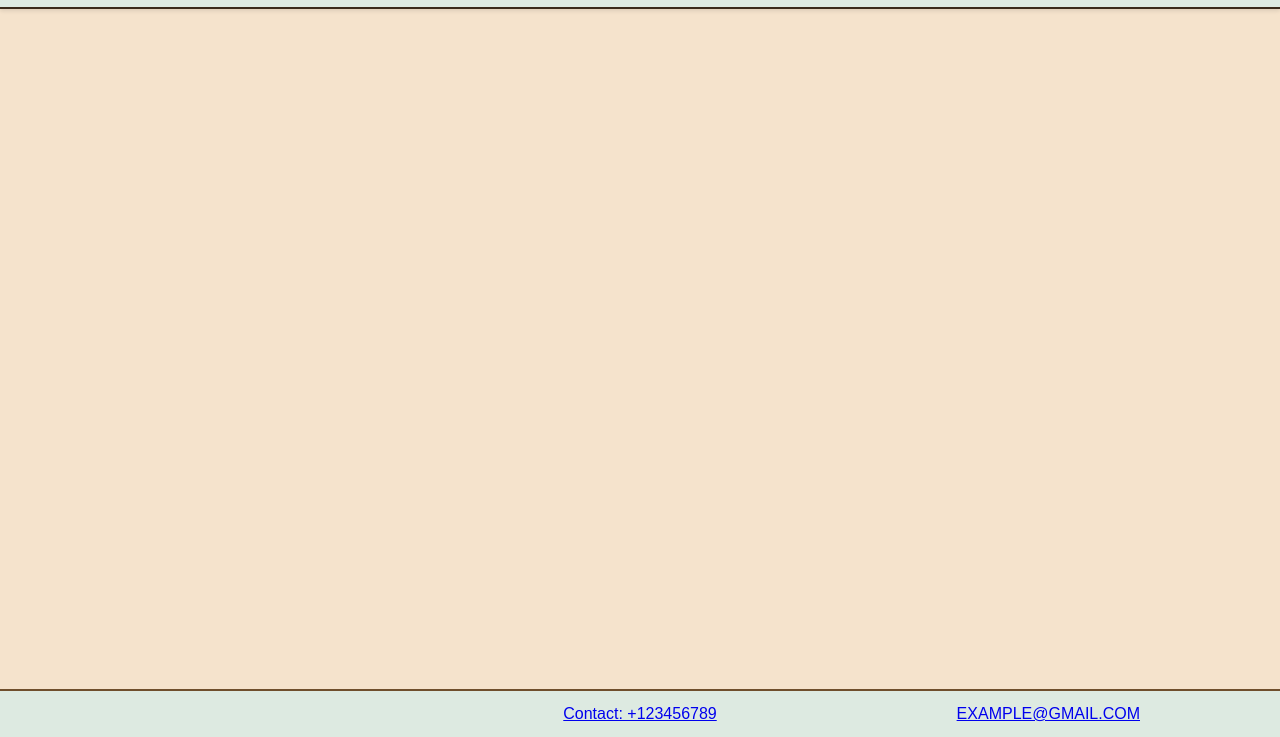
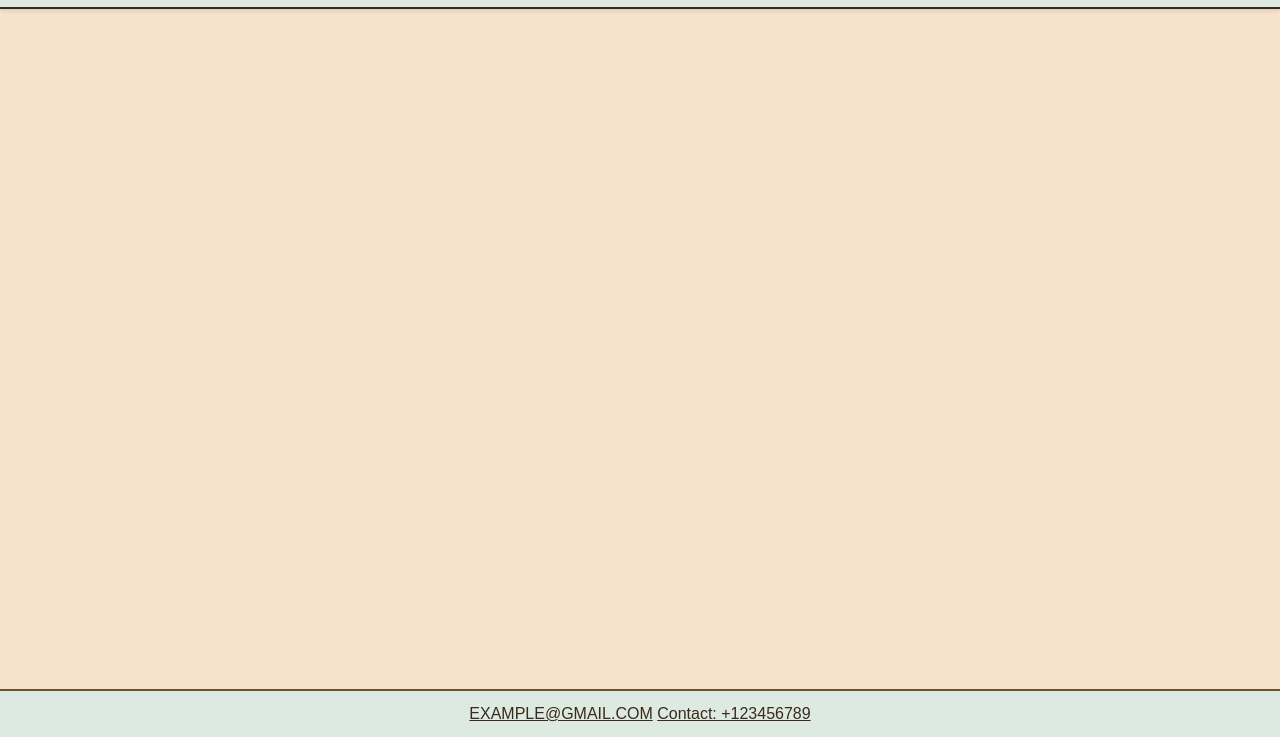
Before and after one commit to donat19/Sprint-1, a website: page pages/example.html in a window 1280 px wide. Shown: the part 63-800 px from the top of the page. Drawn offline with Linux system fonts and the light colour scheme.

Commit message:
update footer layout and styles; add class to contact number and remove unused checkout.html

```diff
--- a/pages/example.html
+++ b/pages/example.html
@@ -37,7 +37,7 @@
         <div class="content-wrapper">
           <div class="blok">
             <a class="email" href="mailto:EXAMPLE@GMAIL.COM">EXAMPLE@GMAIL.COM</a>
-            <a href="tel:+123456789">Contact: +123456789</a>
+            <a class="number" href="tel:+123456789">Contact: +123456789</a>
           </div>
         </div>
     </footer>
--- a/pages/main.css
+++ b/pages/main.css
@@ -187,15 +187,16 @@ footer {
   z-index: 1000;
 }
 
-footer p {
+footer a {
   margin: 0;
   color: var(--dark-brown);
 }
 
-/* Позиционирование элемента email в футере */
-.email {
-  position: absolute;
-  right: 8.75rem; /* 140px */
+.email{
+  left: 0%;
+}
+.number{
+  right: 0%;
 }
 
 /* ============================================
```
Also changed, not shown: pages/order/chekout.html (added), pges/order/chekout.html (deleted).
